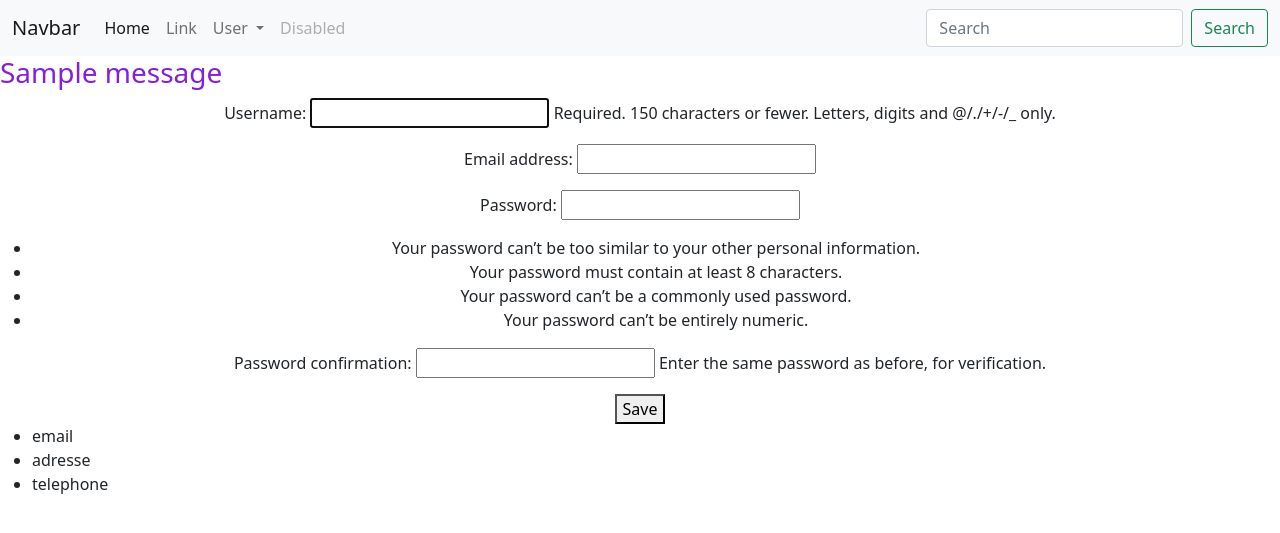
After one commit to Yaacov-Zerrad/django, a Django app: page /register/ in a window 1280 px wide. The commit adds this page. Shown: the top 533 px of the page. Run offline with Django 4.2, Linux system fonts and the light colour scheme; one stand-in notice (Sample message) is shown; parts of the project's set-up code (start-up, migrations or seed data) failed here and were passed over.

Commit message:
admin in product

```diff
--- a/Site/products/form.py
+++ b/Site/products/form.py
@@ -1,13 +1,31 @@
 from logging import PlaceHolder
+# form systeme
 from django import forms
 from .models import Products
+# authentif system
+from django.contrib.auth.forms import UserCreationForm
+from django.contrib.auth.models import User
+
+
+class UserForm(UserCreationForm):
+    class Meta:
+        model = User
+        fields = [
+            'username',
+            'email',
+            'password1',
+            'password2',
+        ]
+
+
 
 class ProductForm(forms.ModelForm):
     """form facile"""
 # ceci est copier de la clsas en dessou ca fais plus rapide
     name = forms.CharField(label='Name', widget=forms.TextInput(
         attrs={
-            'placeholder': 'Product name'
+            'placeholder': 'Product name',
+            'class':'form-label',
         }
     ))
     description = forms.CharField(label='Description', widget=forms.Textarea(
@@ -15,7 +33,7 @@
             'placeholder': 'Enter product description ',
             'rows':5,
             'cols':30,
-            'class': 'descr',
+            'class': 'form-label',
             'id': 'my_id',
         }
     ))
--- a/Site/products/urls.py
+++ b/Site/products/urls.py
@@ -1,5 +1,6 @@
 from django.urls import path
 from products.views import product_list, index2, blog, contact, product_create, product_manager, product_update, product_delete
+from products.views import register, connexion, deconnection
 
 
 urlpatterns = [
@@ -8,4 +9,8 @@
     path('create/', product_create, name='create'),
     path('update/<int:pk>', product_update, name='update'),
     path('delete/<int:myid>', product_delete, name='delete'),
+    # user url
+    path('register/', register, name='register'),
+    path('connexion/', connexion, name='connexion'),
+    path('deconnection/', deconnection, name='deconnection'),
 ]
--- a/Site/products/views.py
+++ b/Site/products/views.py
@@ -1,9 +1,15 @@
 from webbrowser import get
+# page system
 from django.shortcuts import redirect, render, get_object_or_404, redirect
 from django.http import HttpResponse, Http404
+# product table
 from products.models import Products
-from .form import ProductForm, RowProductForm
-
+# user table
+from django.contrib.auth import login, logout, authenticate
+from django.contrib.auth.decorators import login_required
+# all form
+from .form import ProductForm, RowProductForm, UserForm
+from django.contrib import messages
 
 
 def product_list(request, *args, **kwargs):
@@ -14,10 +20,7 @@
     return render(request, 'index.html', context)
 
 
-
-
-
-
+@login_required
 def product_create(request):
     """create form facile"""
     form = ProductForm(request.POST or None)
@@ -29,7 +32,7 @@
     return render(request, 'products/create.html', {'form':form, 'message': message})
 
 
-
+@login_required
 def product_update(request, pk):
     """update form"""
     obj = get_object_or_404(Products, id=pk)
@@ -46,6 +49,7 @@
     return render(request, 'products/update.html', {'form':form, 'message': message})
 
 
+@login_required
 def product_delete(request, myid):
     obj = get_object_or_404(Products, id=myid)
     name = obj.name
@@ -58,7 +62,7 @@
 
 
 
-
+@login_required
 def product_manager(request):
     obj = Products.objects.all()
     context ={'title': 'table',
@@ -94,7 +98,37 @@
 #     return render(request, 'products/create.html', {'form':form, 'message':message})
 
 
+# USER REGISTER
 
+def register(request):
+    form = UserForm()
+    if request.method == 'POST':
+        form = UserForm(data=request.POST)
+        if form.is_valid:
+            form.save()
+            messages.success(request, 'yoour compte is created')
+            return redirect('connexion')
+        else:
+            messages.error(request, form.errors)
+    return render(request, 'user/register.html', {'form':form, })
+
+def connexion(request):
+    if request.method == "POST":
+        username = request.POST['username']
+        password = request.POST['password']
+        user = authenticate(request, username=username, password=password)
+        if user is not None and user.is_active:
+            login(request, user)
+            messages.success(request, 'Bienvenue')
+            return redirect('manager')
+        else:
+            messages.error(request, 'authentif error')
+    return render(request, 'user/login.html', )
+
+@login_required
+def deconnection(request):
+    logout(request)
+    return redirect('connexion')
 
 
 
--- a/Site/templates/navbar.html
+++ b/Site/templates/navbar.html
@@ -1,24 +1,25 @@
 <nav class="navbar navbar-expand-lg navbar-light bg-light">
     <div class="container-fluid">
-      <a class="navbar-brand" href="#">Navbar</a>
+      <a class="navbar-brand" href="{% url 'index' %}">Navbar</a>
       <button class="navbar-toggler" type="button" data-bs-toggle="collapse" data-bs-target="#navbarSupportedContent" aria-controls="navbarSupportedContent" aria-expanded="false" aria-label="Toggle navigation">
         <span class="navbar-toggler-icon"></span>
       </button>
       <div class="collapse navbar-collapse" id="navbarSupportedContent">
         <ul class="navbar-nav me-auto mb-2 mb-lg-0">
           <li class="nav-item">
-            <a class="nav-link active" aria-current="page" href="#">Home</a>
+            <a class="nav-link active" aria-current="page" href="{% url 'index' %}">Home</a>
           </li>
           <li class="nav-item">
             <a class="nav-link" href="#">Link</a>
           </li>
           <li class="nav-item dropdown">
             <a class="nav-link dropdown-toggle" href="#" id="navbarDropdown" role="button" data-bs-toggle="dropdown" aria-expanded="false">
-              Dropdown
+              User
             </a>
             <ul class="dropdown-menu" aria-labelledby="navbarDropdown">
-              <li><a class="dropdown-item" href="#">Action</a></li>
-              <li><a class="dropdown-item" href="#">Another action</a></li>
+              <li><a class="dropdown-item" href="{% url 'register' %}">Register</a></li>
+              <li><a class="dropdown-item" href="{% url 'connexion' %}">Login</a></li>
+              <li><a class="dropdown-item" href="{% url 'deconnection' %}">Logout</a></li>
               <li><hr class="dropdown-divider"></li>
               <li><a class="dropdown-item" href="#">Something else here</a></li>
             </ul>
--- a/Site/templates/products/manager.html
+++ b/Site/templates/products/manager.html
@@ -6,7 +6,7 @@
 
 {% block content %}
 
-
+<a href="{% url 'create' %}">add</a>
 
 <table class="table ">
     <thead>
--- /dev/null
+++ b/Site/templates/user/register.html
@@ -0,0 +1,28 @@
+{% extends 'base.html' %}
+
+{% block nav %}
+  {% include 'navbar.html' %}
+{% endblock %}
+
+{% block content %}
+
+
+{% for message in messages %}
+<h3>{{ message }} </h3>
+{% endfor %}
+
+<center>
+    <form action="{% url 'register' %}" method="post" enctype="multipart/form-data">
+      {% csrf_token %}
+      {{ form.as_p }}
+
+      <button type="submit"> Save </button>
+
+
+
+    </form>
+  </center>
+
+
+
+  {% endblock %}
```
Also changed, not shown: Site/templates/user/login.html (added, +31 -0 lines).
